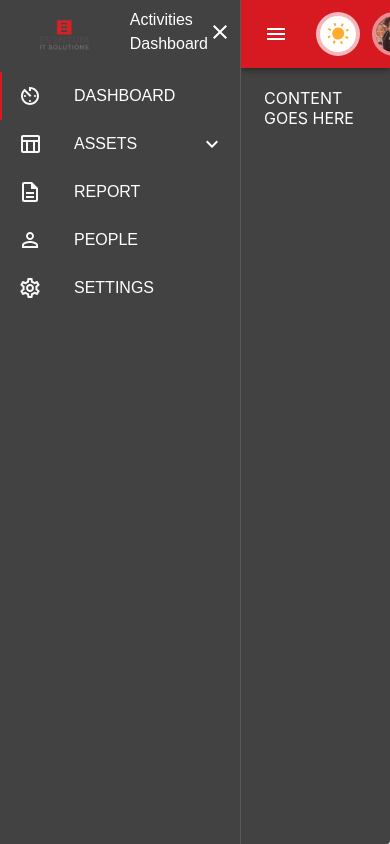
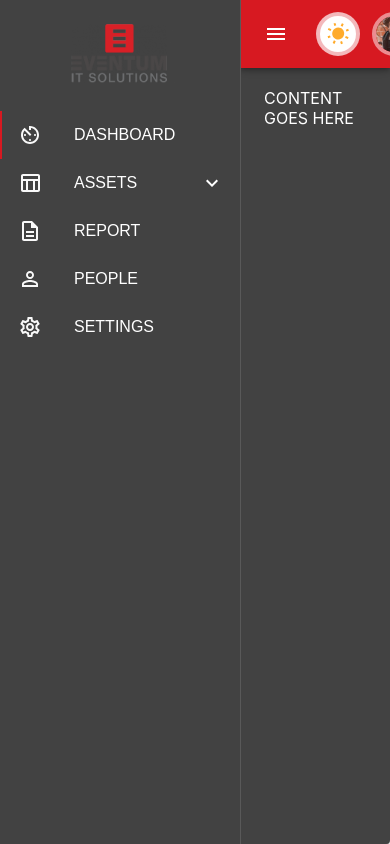
Before and after one commit to HadeerFawzy/table-widgets-dashboard, a React (Create React App) app: page / in a window 390 px wide. Built offline with nearby package versions, Linux system fonts and the light colour scheme.

Commit message:
remove title on mobile

```diff
--- a/src/components/Layout/Sidebar/index.js
+++ b/src/components/Layout/Sidebar/index.js
@@ -146,14 +146,6 @@ const Sidebar = ( ) => {
           <Box mt={2} mb={1} display='flex' justifyContent='center'>
             <img src={logo} alt='Activities Dashboard' className={classes.logo}/>
           </Box>
-          <Hidden mdUp>
-            <Typography className={classes.appName}>
-              Activities Dashboard
-            </Typography>
-            <IconButton className={classes.closeIcon} onClick={sidebarInfo.onToggleSidebar}>
-              <CloseIcon/>
-            </IconButton>
-          </Hidden>
         </div>
         <List>
           {sidebarItems.map((item, index) => (
```
